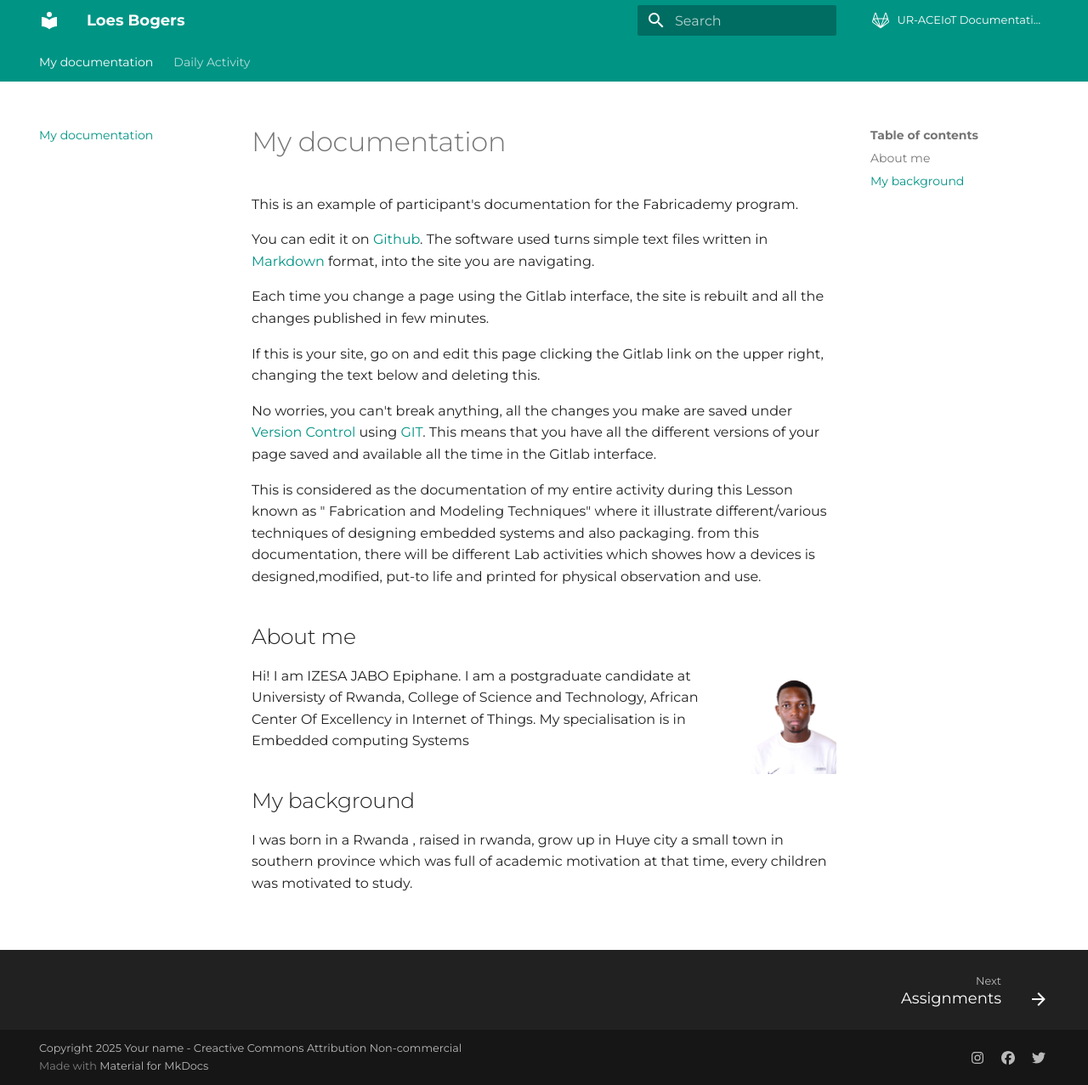
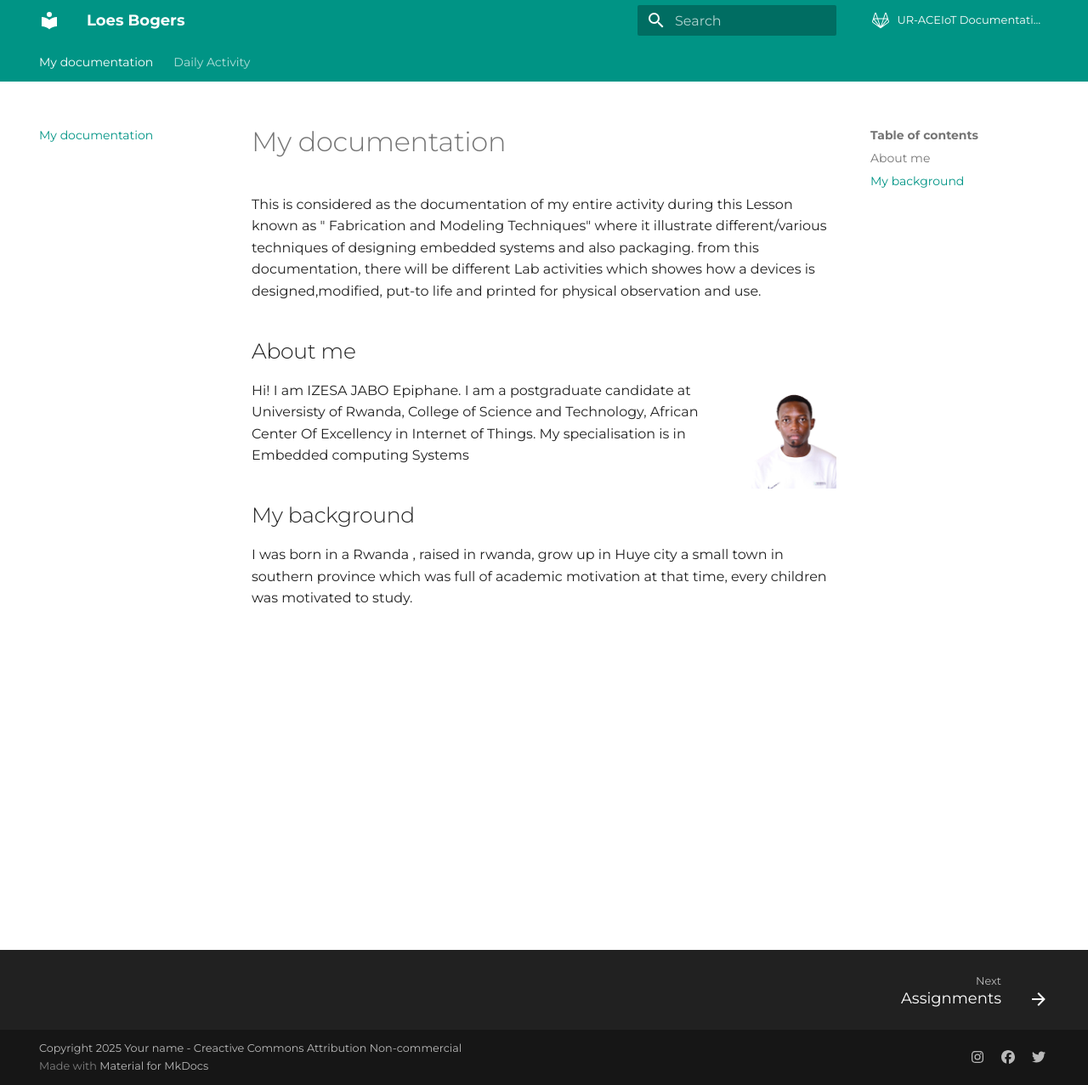
Before and after one commit to izesa/DocumentationTemplate, an MkDocs documentation site: the page built from docs/index.md, in a window 1280 px wide and 1277 px high. Shown: the whole window at 85% size. Built offline with MkDocs 1.6.1 and Material for MkDocs 9.7.7, drawn with Linux system fonts in a browser that asks for light colours.

Commit message:
modified: docs/index.md

```diff
--- a/docs/index.md
+++ b/docs/index.md
@@ -4,19 +4,7 @@ glightbox: false
 
 # My documentation
 
-This is an example of participant's documentation for the Fabricademy program.
-
-You can edit it on [Github](http://github.com/R-INYURU). The software used turns simple text files written in [Markdown](https://en.wikipedia.org/wiki/Markdown) format, into the site you are navigating.
-
-Each time you change a page using the Gitlab interface, the site is rebuilt and all the changes published
-in few minutes.
-
-If this is your site, go on and edit this page clicking the Gitlab link on the upper right, changing the text below and deleting this.
-
-No worries, you can't break anything, all the changes you make are saved under [Version Control](https://en.wikipedia.org/wiki/Version_control) using [GIT](https://git-scm.com/book/en/v2/Getting-Started-About-Version-Control). This means that you have all the different versions of your page saved and available all the time in the Gitlab interface.
-
 This is considered as the documentation of my entire activity during this Lesson known as " Fabrication and Modeling Techniques" where it illustrate different/various techniques of designing embedded systems and also packaging. from this documentation, there will be different Lab activities which showes how a devices is designed,modified, put-to life and printed for physical observation and use.
-
 
 
 ## About me
```
